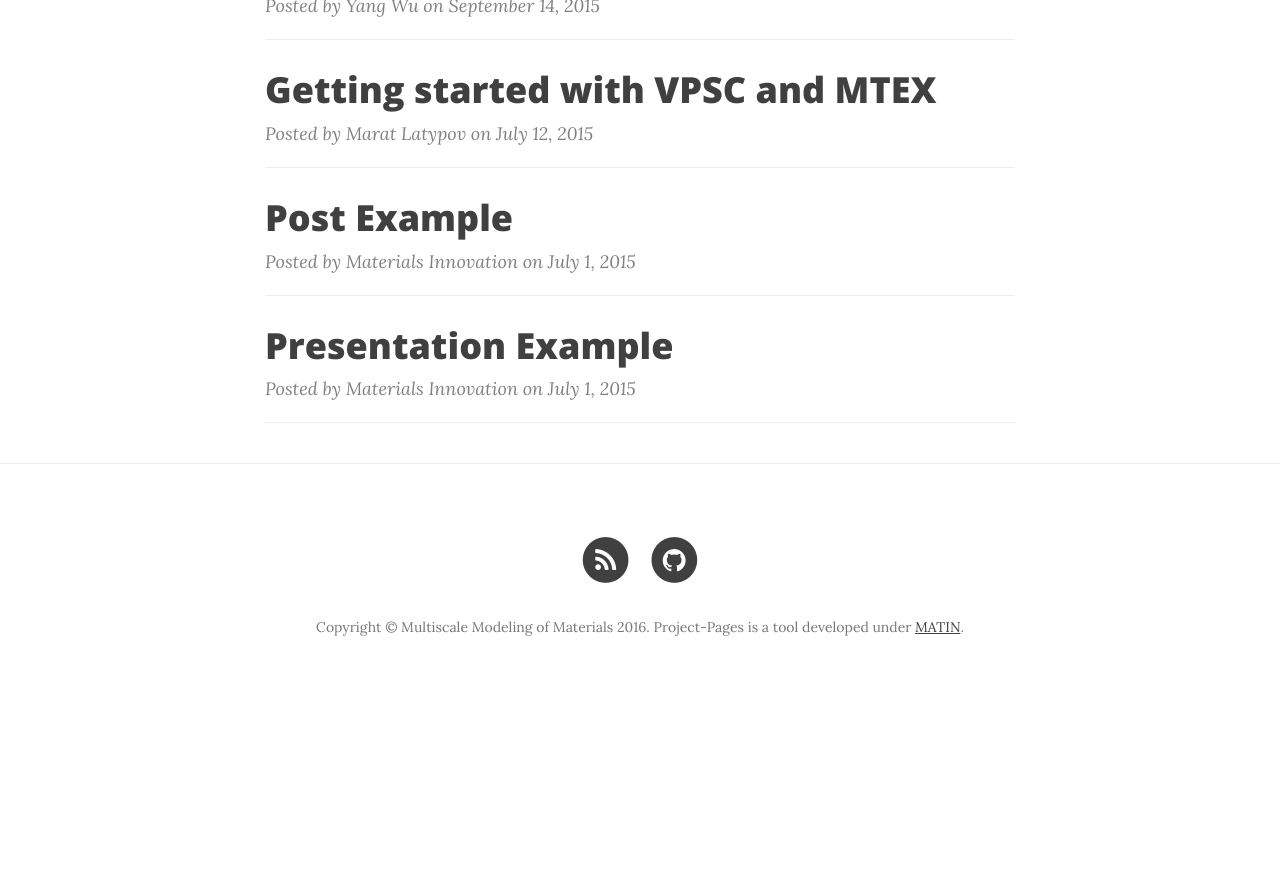
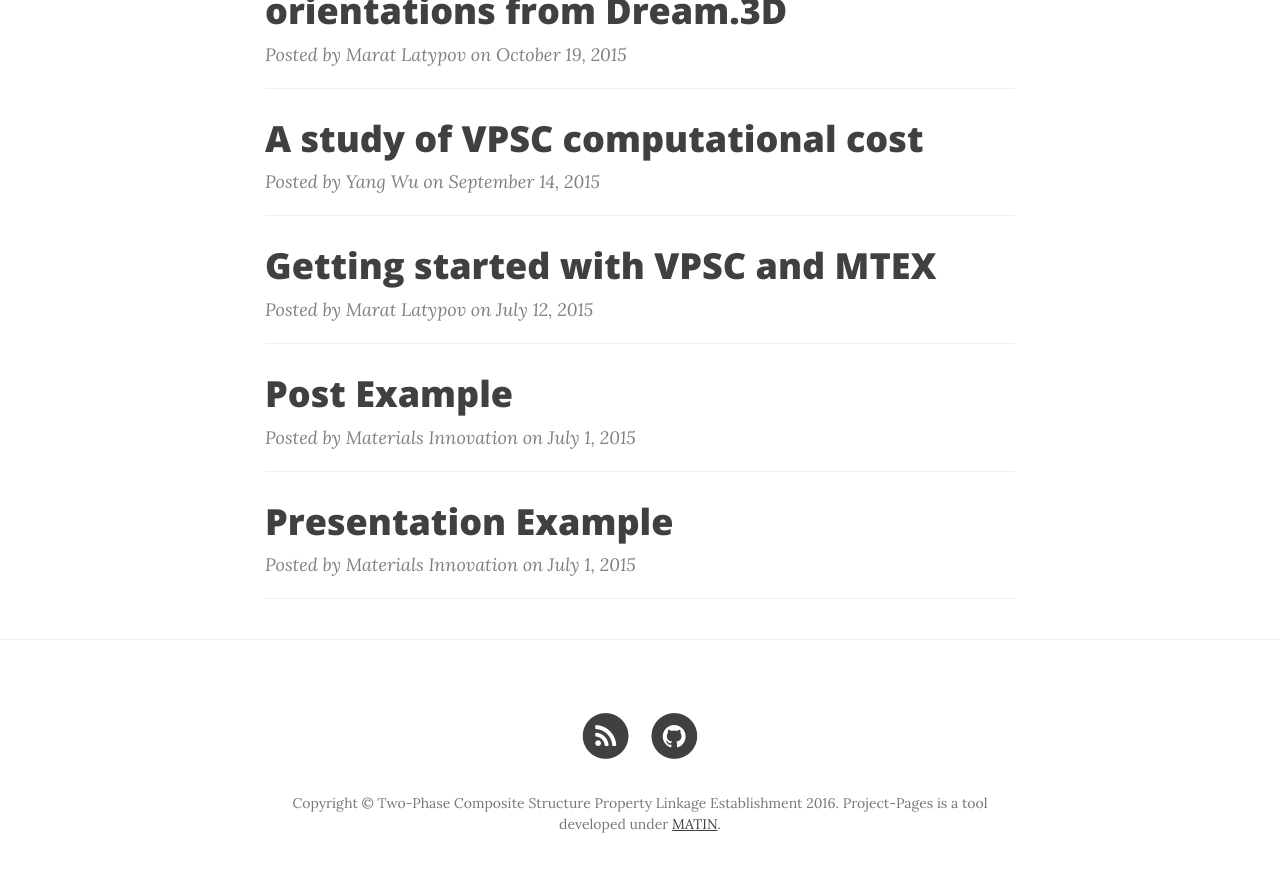
Before and after one commit to dmontesdocaz/GT-Sandia_Collaboration, a Jekyll site: the page built from index.html, in a window 1280 px wide and 900 px high, scrolled down 971 px. Shown: the top 872 px of the window. Built offline with Jekyll 4.4.1, drawn with Linux system fonts in a browser that asks for light colours; nearby versions of some CDN libraries; the list of posts is cut into pages by our own code; before the commit the page ends 1674 px from its top, so only the background shows below that; some of the changed text lies outside the part shown.

Commit message:
Update _config.yml

```diff
--- a/_config.yml
+++ b/_config.yml
@@ -1,18 +1,18 @@
 # Site settings
 
-title: Multiscale Modeling of Materials
+title: Two-Phase Composite Structure Property Linkage Establishment
 header-img: img/home-bg.jpg
-email: latmarat@gmail.com
+email: dmo7@gatech.edu
 description: "Physics-based models and simulations for process-structure-property linkages"
-baseurl: "/simulations-modeling"
-url: "http://mined-gatech.github.io"
-github_username:  latmarat
-project_repository: simulations-modeling
+baseurl: "/GT-Sandia_Collaboration"
+url: "http://dmontesdocaz.github.io"
+github_username:  dmontesdocaz
+project_repository: GT-Sandia_Collaboration
 
 # Build settings
 # Don't change these variables
 markdown: kramdown
-highlighter: pygments
+highlighter: 'rouge'
 permalink: pretty
 paginate: 5
 exclude: ["less","node_modules","Gruntfile.js","package.json","README.md"]
```
